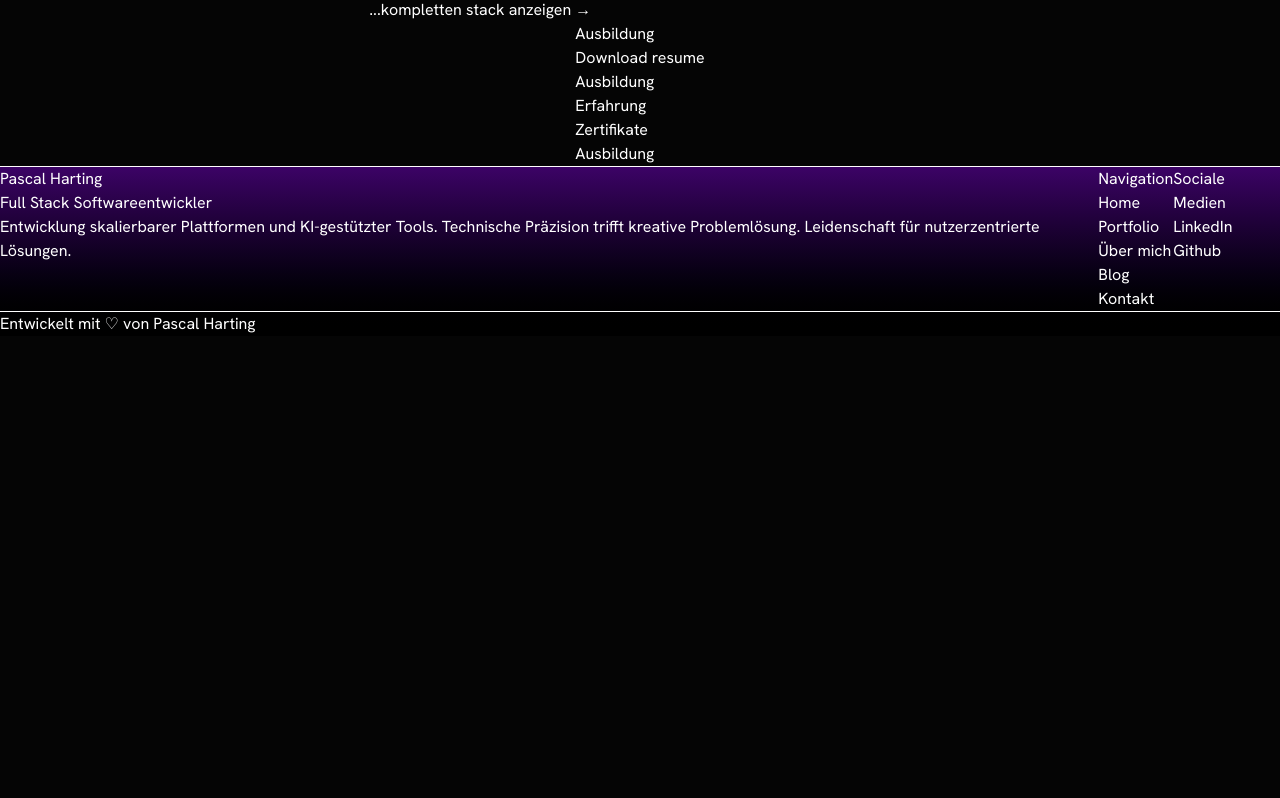
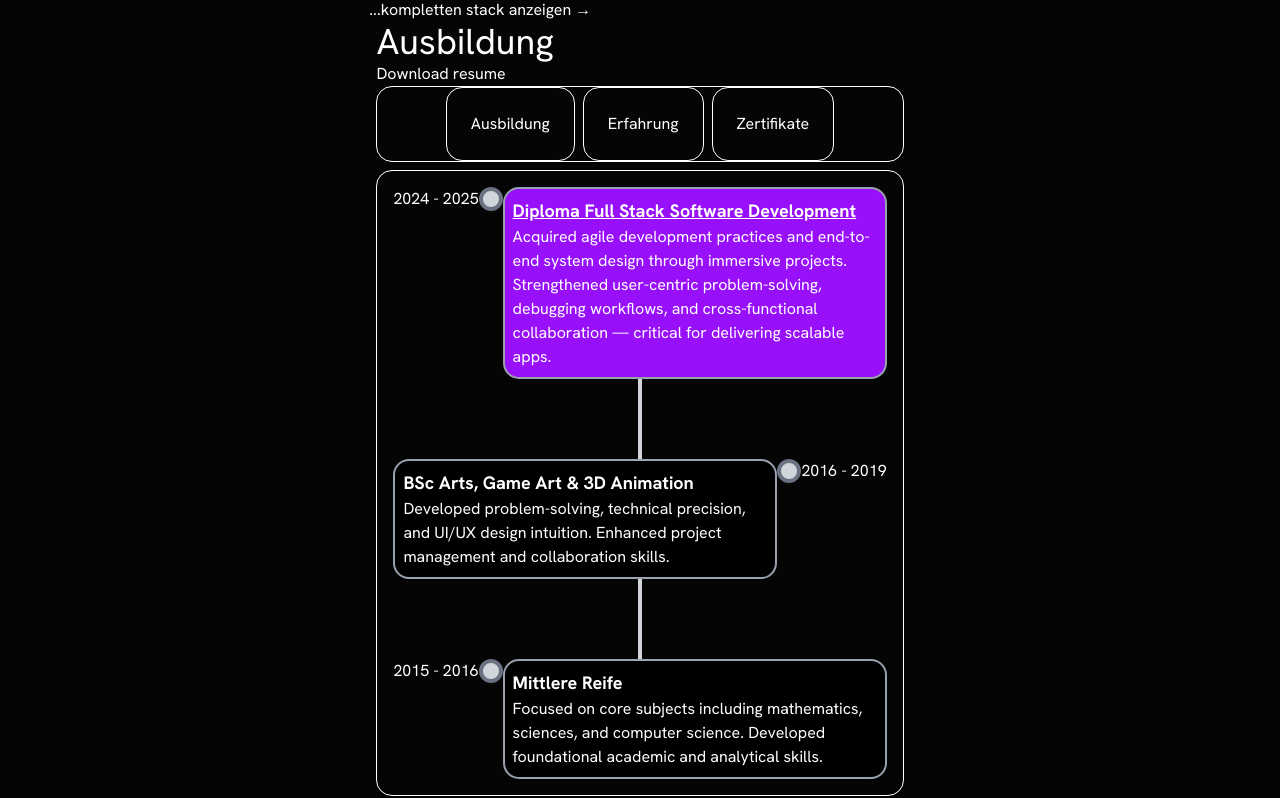
Before and after one commit to p-harting/portfolio, a Next.js app: page /blog in a window 1280 px wide. Shown: the part 710-1508 px from the top of the page. Before the commit the page ends 1046 px from the top, so only its background shows below. Built offline with nearby package versions, Linux system fonts and the light colour scheme.

Commit message:
Add content and layout for education tab

```diff
--- a/components/Tab.tsx
+++ b/components/Tab.tsx
@@ -12,10 +12,52 @@ export default function Tab() {
 
     function returnContent(choice: number) {
         if(choice === 0) {
-            return(<h2>Ausbildung</h2>)
+            return(
+                <div className="flex-row items-center content-center justify-center">
+                    <div className="flex">
+                        <div className="flex">
+                            <p>2024 - 2025</p>
+                            <div className="w-6 h-6 bg-gray-300 border-4 border-gray-500 rounded-full"></div>
+                        </div>
+                        <div className="bg-purple-600 border-2 border-gray-400 rounded-2xl p-2 max-w-96">
+                            <h4 className="text-lg underline font-bold">Diploma Full Stack Software Development</h4>
+                            <p>Acquired agile development practices and end-to-end system design through immersive projects. Strengthened user-centric problem-solving, debugging workflows, and cross-functional collaboration — critical for delivering scalable apps.</p>
+                        </div>
+                    </div>
+                    <div className="flex justify-center">
+                        <div className="w-1 h-20 bg-gray-300"></div>
+                    </div>
+                    <div className="flex">
+                        <div className="bg-black border-2 border-gray-400 rounded-2xl p-2 max-w-96">
+                            <h4 className="text-lg font-bold">BSc Arts, Game Art & 3D Animation</h4>
+                            <p>Developed problem-solving, technical precision, and UI/UX design intuition. Enhanced project management and collaboration skills.</p>
+                        </div>
+                        <div className="flex">
+                            <div className="w-6 h-6 bg-gray-300 border-4 border-gray-500 rounded-full"></div>
+                            <p>2016 - 2019</p>
+                        </div>
+                    </div>
+                    <div className="flex justify-center">
+                        <div className="w-1 h-20 bg-gray-300"></div>
+                    </div>
+                    <div className="flex">
+                        <div className="flex">
+                            <p>2015 - 2016</p>
+                            <div className="w-6 h-6 bg-gray-300 border-4 border-gray-500 rounded-full"></div>
+                        </div>
+                        <div className="bg-black border-2 border-gray-400 rounded-2xl p-2 max-w-96">
+                            <h4 className="text-lg font-bold">Mittlere Reife</h4>
+                            <p>Focused on core subjects including mathematics, sciences, and computer science. Developed foundational academic and analytical skills.</p>
+                        </div>
+                    </div>
+                </div>
+            )
         }
         else if (choice === 1) {
-            return(<h2>Erfahrung</h2>)
+            return(
+                <div className="flex-row items-center content-center justify-center">
+                </div>
+            )
         }
         else if (choice === 2) {
             return(<h2>Zertifikate</h2>)
@@ -26,17 +68,17 @@ export default function Tab() {
     }
 
     return (
-        <div className="text-white">
-            <h2>Ausbildung</h2>
+        <div className="text-white mb-8">
+            <h2 className="text-white text-4xl">Ausbildung</h2>
             <a>Download resume</a>
-            <div>
-                <ul>
-                    <li onClick={() => changeTab(0)}>Ausbildung</li>
-                    <li onClick={() => changeTab(1)}>Erfahrung</li>
-                    <li onClick={() => changeTab(2)}>Zertifikate</li>
+            <div className="mb-2">
+                <ul className="flex max-w-6xl border border-white rounded-2xl justify-center">
+                    <li className="p-6 mr-2 border border-white rounded-2xl" onClick={() => changeTab(0)}>Ausbildung</li>
+                    <li className="p-6 border border-white rounded-2xl" onClick={() => changeTab(1)}>Erfahrung</li>
+                    <li className="p-6 ml-2 border border-white rounded-2xl" onClick={() => changeTab(2)}>Zertifikate</li>
                 </ul>
             </div>
-            <div>
+            <div className="border border-white rounded-2xl max-w-6xl p-4">
                 {returnContent(activeTab)}
             </div>
         </div>
```
